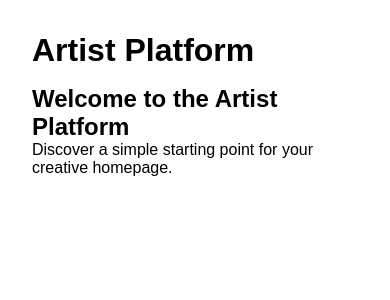
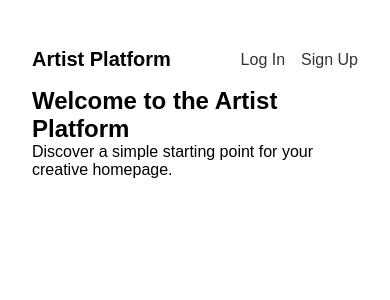
Before and after one commit to EMT-MOSES/Web_development_group4, a React (Vite) app: page / in a window 390 px wide. Shown: the top 300 px of the page. Built offline with nearby package versions, Linux system fonts and the light colour scheme.

Commit message:
implement responsive navigation header

```diff
--- a/src/Header.jsx
+++ b/src/Header.jsx
@@ -1,7 +1,11 @@
 export default function Header() {
   return (
-    <header className="section">
-      <h1>Artist Platform</h1>
+    <header className="site-header">
+      <div className="brand">Artist Platform</div>
+      <nav aria-label="Primary navigation" className="nav-links">
+        <a href="/">Log In</a>
+        <a href="/">Sign Up</a>
+      </nav>
     </header>
   );
 }
--- a/src/index.css
+++ b/src/index.css
@@ -5,6 +5,33 @@ body {
 
 main {
   padding: 2rem;
+}
+
+.site-header {
+  display: flex;
+  align-items: center;
+  justify-content: space-between;
+  padding: 1rem 0;
+}
+
+.brand {
+  font-size: 1.25rem;
+  font-weight: 700;
+}
+
+.nav-links {
+  display: flex;
+  align-items: center;
+  gap: 1rem;
+}
+
+.nav-links a {
+  color: #333;
+  text-decoration: none;
+}
+
+.nav-links a:hover {
+  text-decoration: underline;
 }
 
 .section {
```
Also changed, not shown: 5 other files (tests, documents, lock files or other folders).
